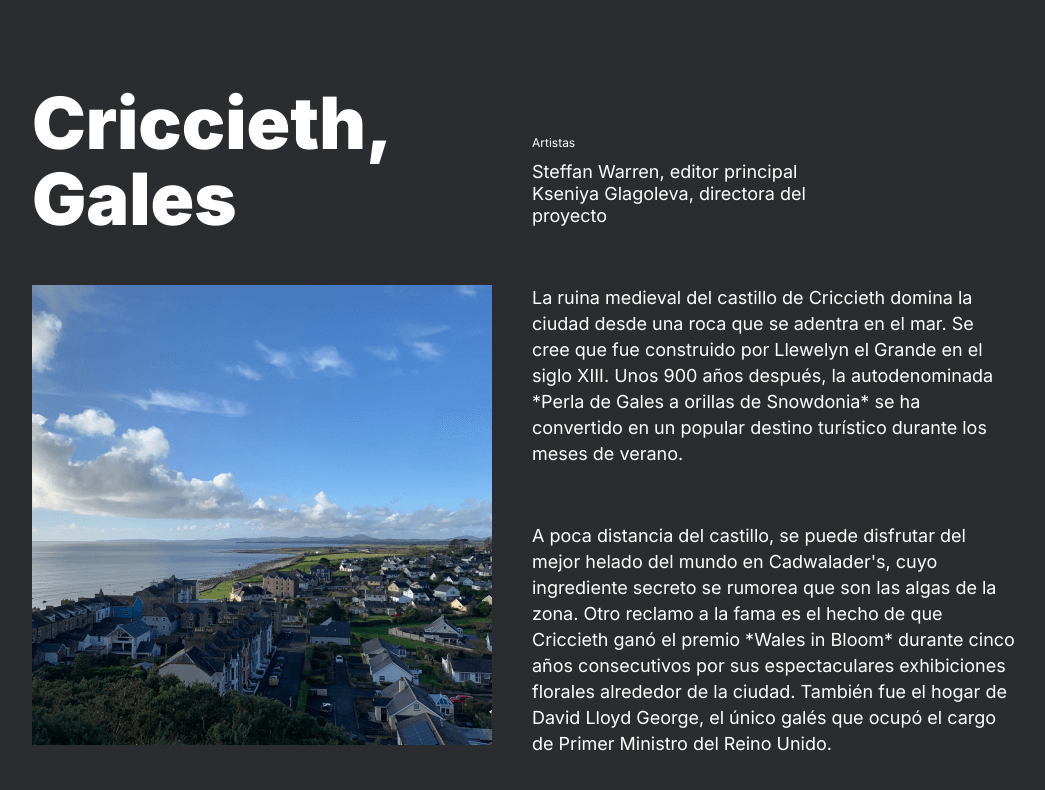
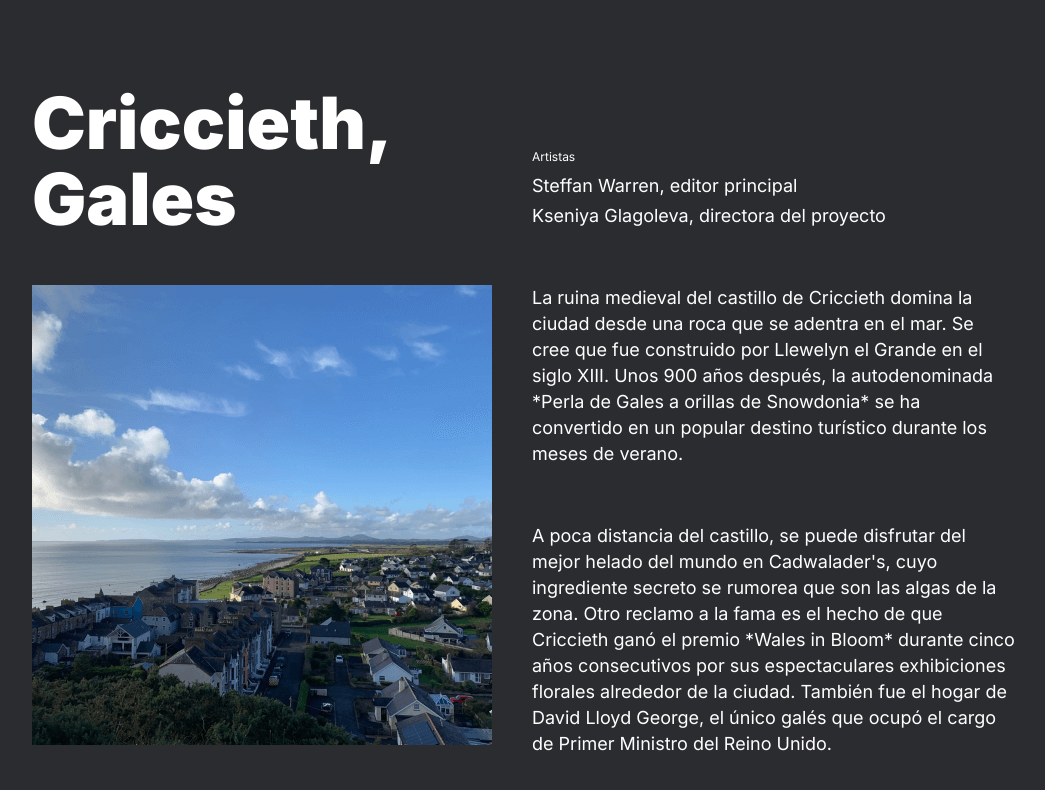
Before and after one commit to festrellaG/web_project_homeland, a plain HTML site: page index.html in a window 1280 px wide. Shown: the part 3100-3890 px from the top of the page, without its empty margins (116-1161 px from the left). Drawn offline with Linux system fonts and the light colour scheme.

Commit message:
2da version 4

```diff
--- a/blocks/place.css
+++ b/blocks/place.css
@@ -41,7 +41,7 @@
   text-align: start;
   align-self: end;
   padding-bottom: 10px;
-  width: 288px;
+  width: 456px;
 }
 
 .place__subtitle-down {
--- a/index.html
+++ b/index.html
@@ -164,9 +164,9 @@
             <h2 class="place__title place__title_elem_m">Criccieth, Gales</h2>
             <div class="place__subtitle">
               <p class="place__profile">Artistas</p>
+              <p class="place__artist">Steffan Warren, editor principal</p>
               <p class="place__artist">
-                Steffan Warren, editor principal <br />Kseniya Glagoleva,
-                directora del proyecto
+                Kseniya Glagoleva, directora del proyecto
               </p>
             </div>
             <img
```
